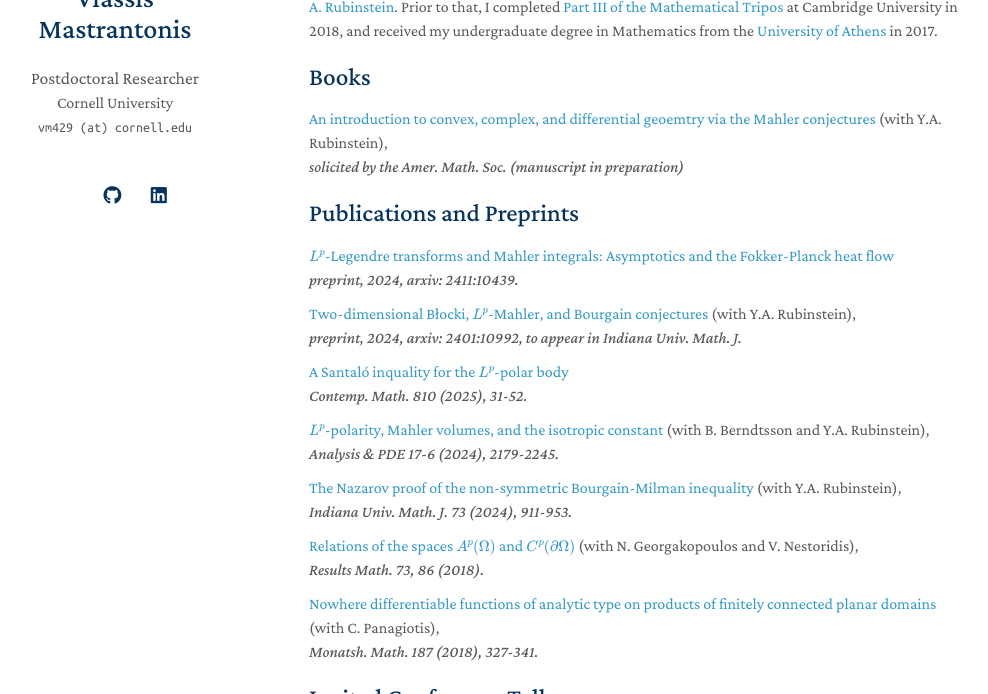
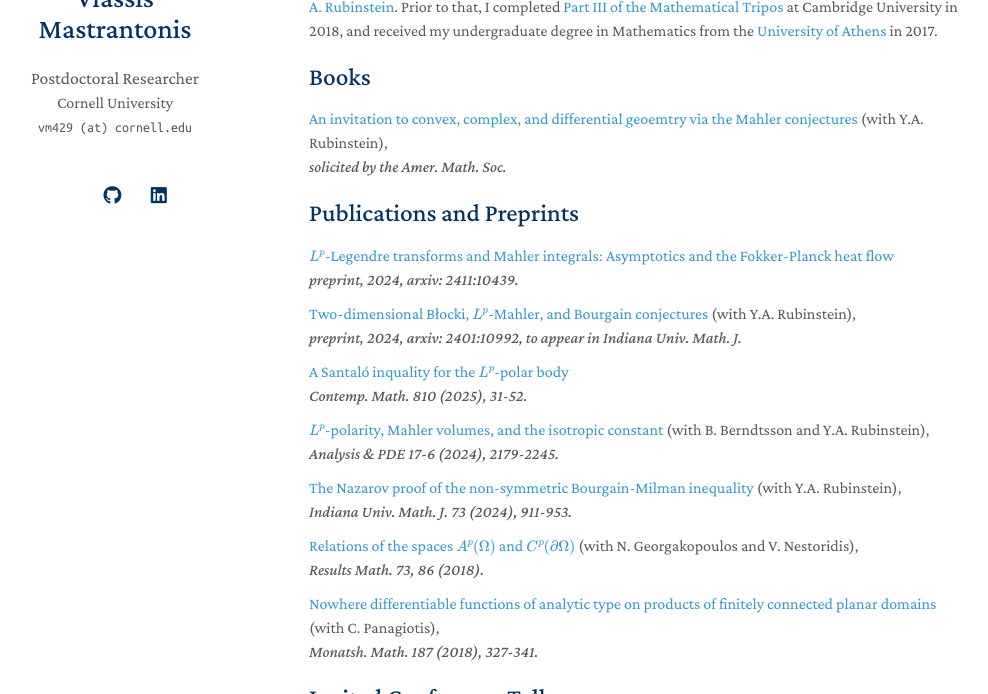
Before and after one commit to vmastr/vmastr.github.io, a Jekyll site: the page built from index.md, in a window 1280 px wide and 900 px high, cut to the strip 206-900 px from the top of the window. Shown: the whole strip, without its empty margins (161-1149 px from the left). Built offline with Jekyll 4.4.1, drawn with Linux system fonts in a browser that asks for light colours; nearby versions of some CDN libraries; formulas are drawn with MathJax 3; a style sheet for code colours, icons or effects is not loaded; our own code applies the rules of GitHub Pages for plain Markdown files.

Commit message:
Update books.yml

```diff
--- a/_data/books.yml
+++ b/_data/books.yml
@@ -1,9 +1,9 @@
 main:
 
-  - title: An introduction to convex, complex, and differential geoemtry via the Mahler conjectures
+  - title: An invitation to convex, complex, and differential geoemtry via the Mahler conjectures
     authors: (with Y.A. Rubinstein),
     # conference_short: CVPR
-    conference: "solicited by the Amer. Math. Soc. (manuscript in preparation)"
+    conference: "solicited by the Amer. Math. Soc."
     pdf: https://
     # code: https://github.com/yaoyao-liu/class-incremental-learning/tree/main/mnemonics-training
     # page: https://class-il.mpi-inf.mpg.de/mnemonics/
```
